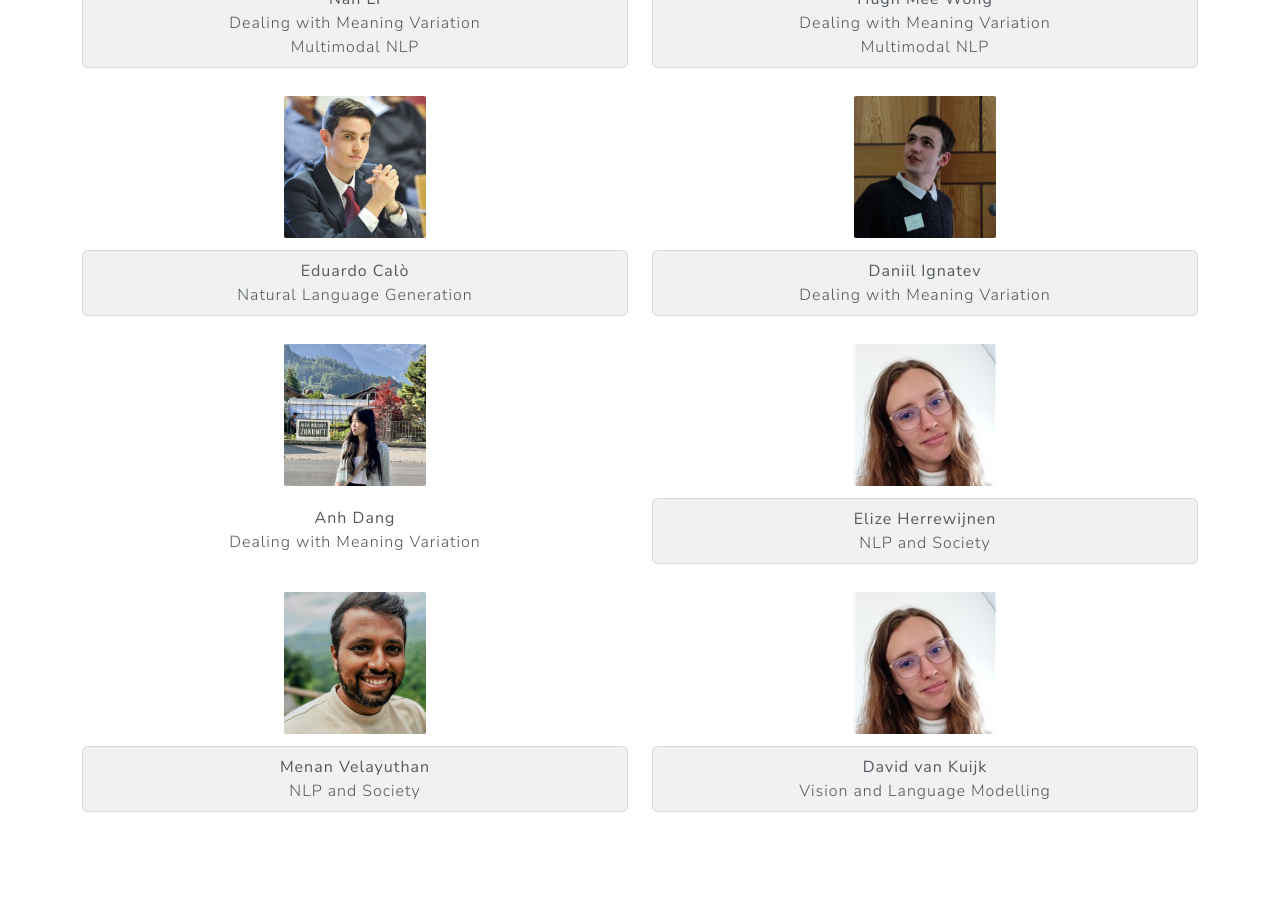
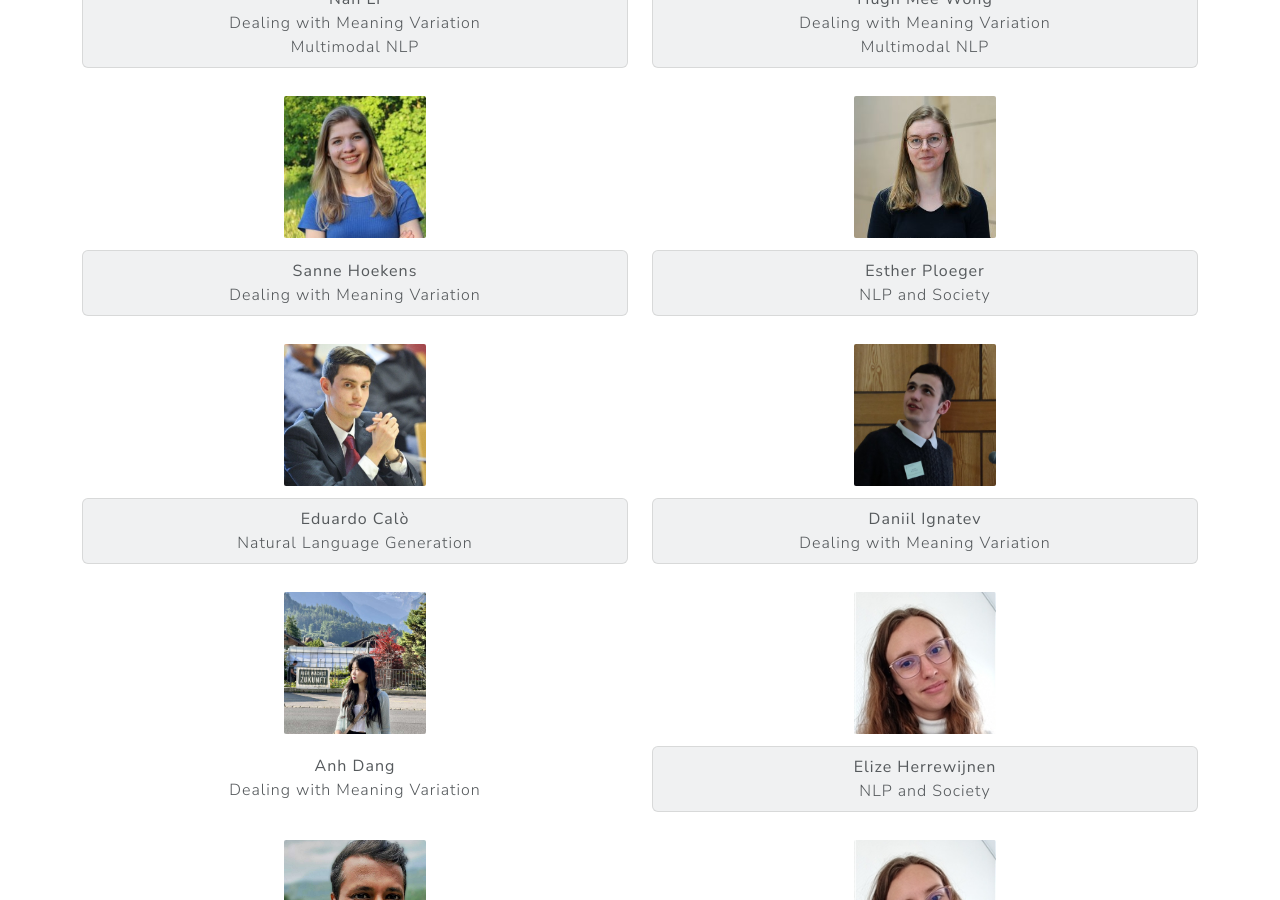
Before and after one commit to thaoanhdang/uu-nlp.github.io, a Jekyll site: the page built from people.md, in a window 1280 px wide and 900 px high, scrolled down 1924 px. Built offline with Jekyll 4.4.1, drawn with Linux system fonts in a browser that asks for light colours.

Commit message:
Update people.md

```diff
--- a/people.md
+++ b/people.md
@@ -143,6 +143,25 @@ permalink: /people/
 
   <div class="row text-center">
     <div class="col-md-6 mb-4">
+      <img src="{{ 'assets/images/sanne.jpg' | relative_url }}" class="img-thumbnail rounded"
+           style="width: 150px; height: 150px; object-fit: cover;" alt="sanne">
+      <div class="mt-2 p-2 rounded bg-light">
+        <strong>Sanne Hoekens</strong><br>
+        Dealing with Meaning Variation
+      </div>
+    </div>
+    <div class="col-md-6 mb-4">
+      <img src="{{ 'assets/images/esther.jpg' | relative_url }}" class="img-thumbnail rounded"
+           style="width: 150px; height: 150px; object-fit: cover;" alt="hughmee">
+      <div class="mt-2 p-2 rounded bg-light">
+        <strong>Esther Ploeger</strong><br>
+        NLP and Society
+      </div>
+    </div>
+  </div>
+
+  <div class="row text-center">
+    <div class="col-md-6 mb-4">
       <img src="{{ 'assets/images/carlo.jpg' | relative_url }}" class="img-thumbnail rounded"
            style="width: 150px; height: 150px; object-fit: cover;" alt="carlo">
       <div class="mt-2 p-2 rounded bg-light">
```
